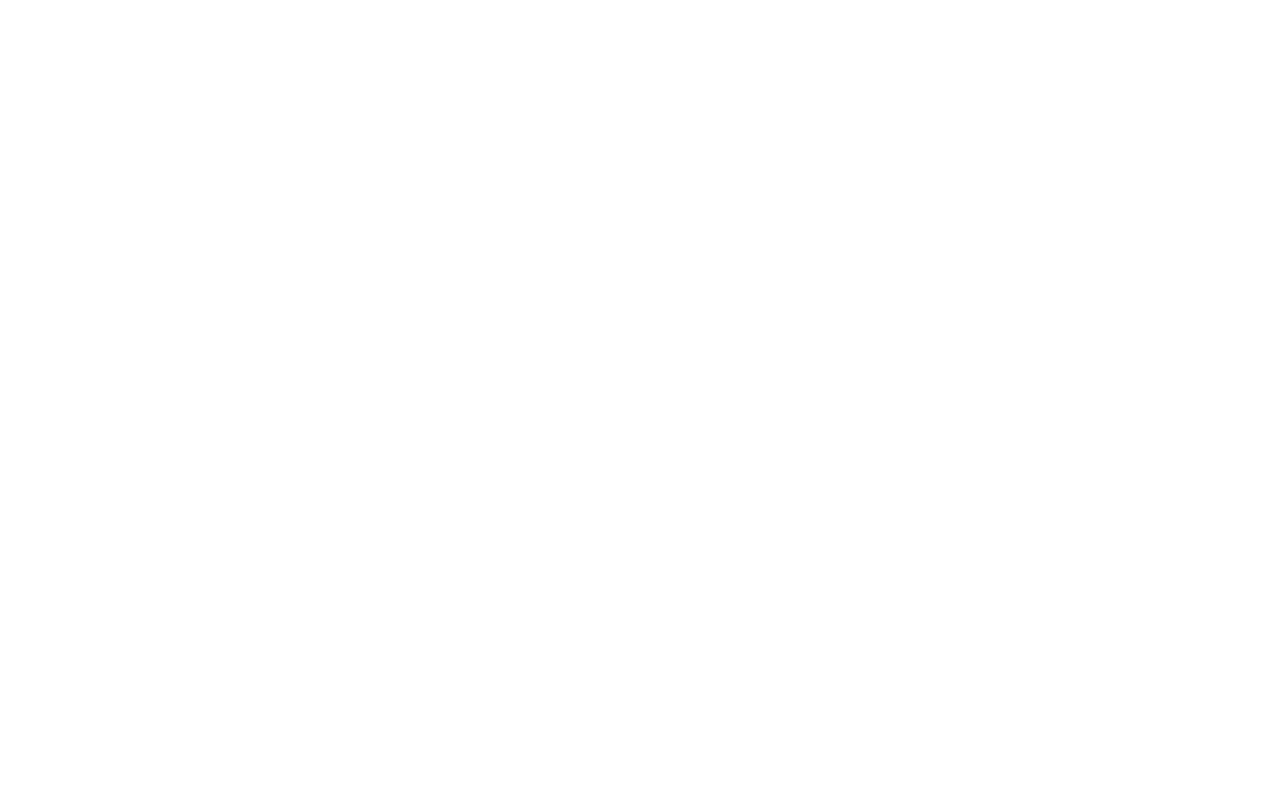
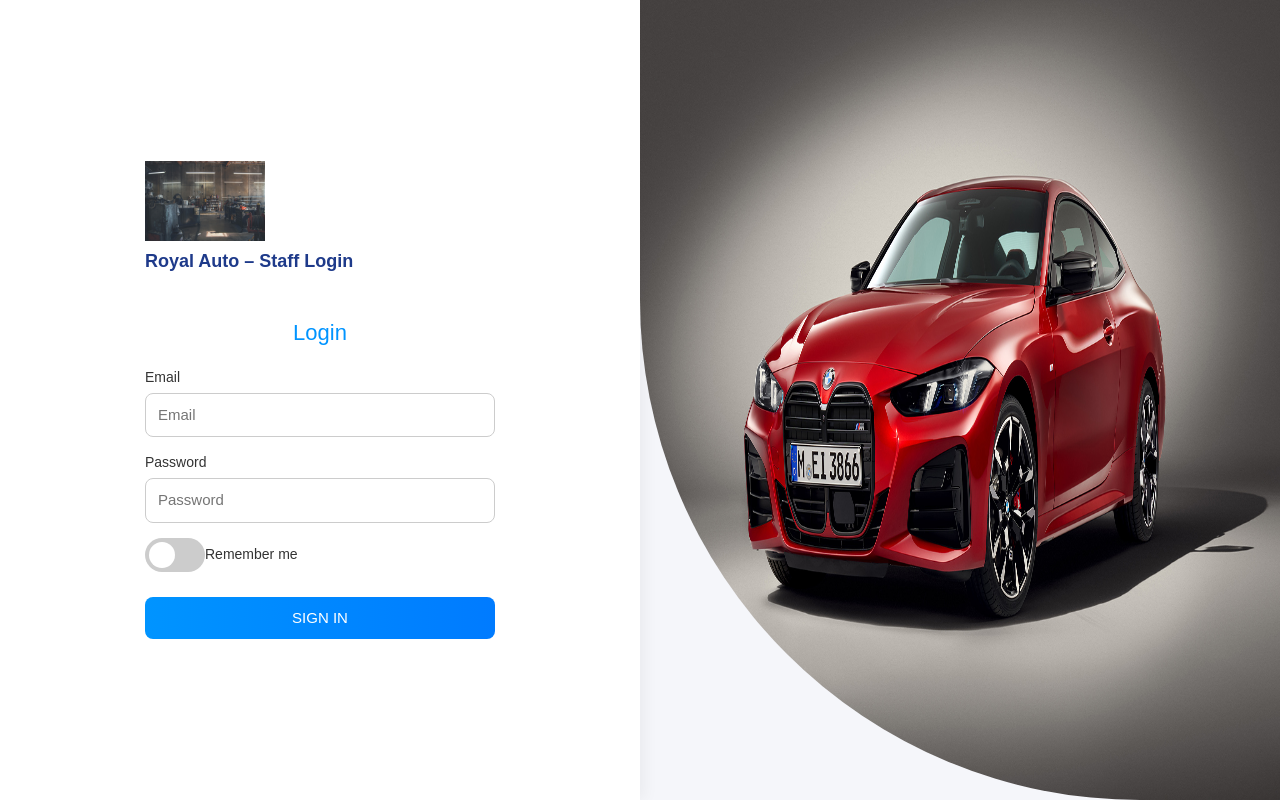
Before and after one commit to QuantumBits-CSUS-25-26/RoyalWebsite, a React (Create React App) app in the folder frontend/: page /login in a window 1280 px wide. Before the commit this address had no page. Built offline with nearby package versions, Linux system fonts and the light colour scheme.

Commit message:
RW-71
added login desing

```diff
--- a/frontend/src/App.js
+++ b/frontend/src/App.js
@@ -1,16 +1,18 @@
 import './App.css';
-import {Route, Routes } from 'react-router-dom';
+import { Route, Routes } from 'react-router-dom';
 import Homepage from './Pages/Homepage';
 import CustomerDashboard from './Pages/CustomerDashboard';
 import Appointments from './Pages/Appointments';
 import Services from './Pages/Services';
 import News from './Pages/News';
+import Login from './Pages/Login';
 
 
 function App() {
   return (
     <div className="App">
       <Routes>
+        <Route path='/login' element={<Login />} />
         <Route path='/' element={<Homepage />} />
         <Route path='/dashboard' element={<CustomerDashboard />} />
         <Route path='/appointments' element={<Appointments />} />
--- /dev/null
+++ b/frontend/src/Pages/Login.css
@@ -0,0 +1,179 @@
+.login-page {
+    display: flex;
+    height: 100vh;
+    background-color: #f5f6fa;
+    font-family: "Poppins", sans-serif;
+}
+
+.login-left {
+    flex: 1;
+    display: flex;
+    flex-direction: column;
+    justify-content: center;
+    align-items: center;
+    padding: 0px;
+    background-color: #fff;
+    box-shadow: 4px 0 15px rgba(0, 0, 0, 0.05);
+}
+
+.login-header {
+    text-align: left;
+    width: 100%;
+    max-width: 350px;
+    margin-bottom: 40px;
+}
+
+.login-logo {
+    width: 120px;
+    margin-bottom: 10px;
+}
+
+.login-header h2 {
+    color: #1e3a8a;
+    font-weight: 600;
+    font-size: 18px;
+}
+
+.login-form {
+    width: 100%;
+    max-width: 350px;
+    background-color: transparent;
+}
+
+.login-form h3 {
+    color: #0094ff;
+    font-size: 22px;
+    margin-bottom: 20px;
+}
+
+.login-form label {
+    display: block;
+    text-align: left;
+    font-size: 14px;
+    margin-bottom: 5px;
+    color: #333;
+}
+
+.login-form input[type="email"],
+.login-form input[type="password"] {
+    width: 100%;
+    padding: 10px 12px;
+    border-radius: 8px;
+    border: 1px solid #ccc;
+    margin-bottom: 15px;
+    font-size: 15px;
+    outline: none;
+    transition: 0.3s;
+}
+
+.login-form input:focus {
+    border-color: #0094ff;
+    box-shadow: 0 0 5px rgba(0, 148, 255, 0.3);
+}
+
+.remember {
+    display: flex;
+    align-items: center;
+    margin-bottom: 20px;
+}
+
+.remember input {
+    margin-right: 8px;
+}
+
+.login-form button {
+    width: 100%;
+    padding: 10px;
+    background: linear-gradient(to right, #0094ff, #007bff);
+    border: none;
+    color: white;
+    font-size: 15px;
+    border-radius: 8px;
+    cursor: pointer;
+    font-weight: 500;
+    transition: 0.3s;
+}
+
+.login-form button:hover {
+    background: linear-gradient(to right, #007bff, #0056b3);
+}
+
+.login-right {
+    flex: 1;
+    display: flex;
+    justify-content: center;
+    align-items: center;
+    overflow: hidden;
+    border-top-left-radius: 0px;
+}
+
+.login-right img {
+    width: 100%;
+    height: 100%;
+    object-fit: fill;
+    object-position: 0cap;
+    border-bottom-left-radius: 500px;
+}
+
+/* The switch - the box around the slider */
+.switch {
+    position: relative;
+    display: inline-block;
+    width: 60px;
+    height: 34px;
+}
+
+/* Hide default HTML checkbox */
+.switch input {
+    opacity: 0;
+    width: 0;
+    height: 0;
+}
+
+/* The slider */
+.slider {
+    position: absolute;
+    cursor: pointer;
+    top: 0;
+    left: 0;
+    right: 0;
+    bottom: 0;
+    background-color: #ccc;
+    -webkit-transition: .4s;
+    transition: .4s;
+}
+
+.slider:before {
+    position: absolute;
+    content: "";
+    height: 26px;
+    width: 26px;
+    left: 4px;
+    bottom: 4px;
+    background-color: white;
+    -webkit-transition: .4s;
+    transition: .4s;
+}
+
+input:checked+.slider {
+    background-color: #2196F3;
+}
+
+input:focus+.slider {
+    box-shadow: 0 0 1px #2196F3;
+}
+
+input:checked+.slider:before {
+    -webkit-transform: translateX(26px);
+    -ms-transform: translateX(26px);
+    transform: translateX(26px);
+}
+
+/* Rounded sliders */
+.slider.round {
+    border-radius: 34px;
+}
+
+.slider.round:before {
+    border-radius: 50%;
+}
--- /dev/null
+++ b/frontend/src/Pages/Login.js
@@ -0,0 +1,62 @@
+import React, { useState } from "react";
+import "./Login.css";
+import carImage from "../images/login-car.jpg"; // 👈 نام فایل تصویری‌ات را این‌جا بگذار
+import logo from "../images/HeroImage.jpg"; // 👈 اگر لوگو داری، مسیرش را این‌جا بگذار
+
+function Login() {
+    const [email, setEmail] = useState("");
+    const [password, setPassword] = useState("");
+
+    const handleSubmit = (e) => {
+        e.preventDefault();
+        console.log("Email:", email, "Password:", password);
+    };
+
+    return (
+        <div className="login-page">
+            <div className="login-left">
+                <div className="login-header">
+                    <img src={logo} alt="Royal Auto Logo" className="login-logo" />
+                    <h2>Royal Auto – Staff Login</h2>
+                </div>
+
+                <form className="login-form" onSubmit={handleSubmit}>
+                    <h3>Login</h3>
+
+                    <label>Email</label>
+                    <input
+                        type="email"
+                        placeholder="Email"
+                        value={email}
+                        onChange={(e) => setEmail(e.target.value)}
+                        required
+                    />
+
+                    <label>Password</label>
+                    <input
+                        type="password"
+                        placeholder="Password"
+                        value={password}
+                        onChange={(e) => setPassword(e.target.value)}
+                        required
+                    />
+
+                    <div className="remember">
+                        <label className="switch">
+                            <input type="checkbox" id="remember" />
+                            <span class="slider round"></span>
+                        </label>
+                        <label className="ml-5" htmlFor="remember">Remember me</label>
+                    </div>
+                    <button type="submit">SIGN IN</button>
+                </form>
+            </div>
+
+            <div className="login-right">
+                <img src={carImage} alt="Car" />
+            </div>
+        </div>
+    );
+}
+
+export default Login;
```
Also changed, not shown: frontend/package.json (+8 -3 lines), frontend/src/images/login-car.jpg (added), 1 other file (tests, documents, lock files or other folders).
